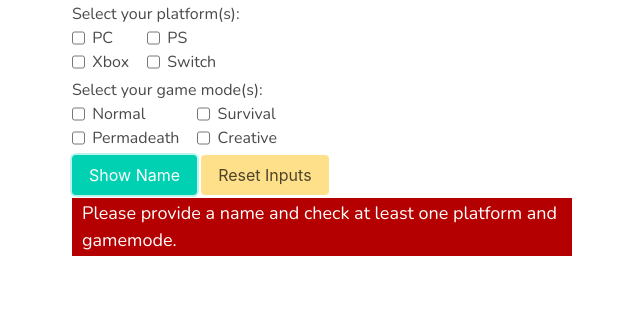
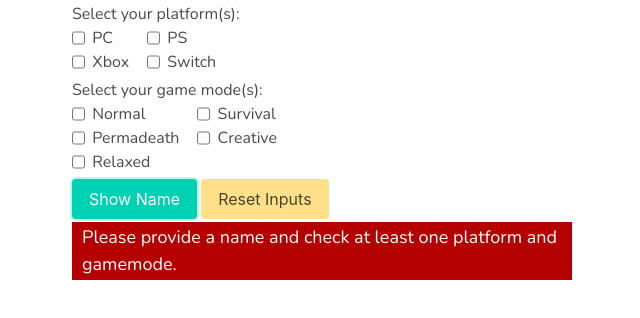
Before and after one commit to Lenni009/fixyourname, a plain HTML site: page index.html in a window 1280 px wide. Both pictures are taken after a click on the input "Show Name". Shown: the part 144-462 px from the top of the page, without its empty margins (318-958 px from the left). Drawn offline with nearby package versions, Linux system fonts and the light colour scheme.

Commit message:
make mode check dynamic

```diff
--- a/index.html
+++ b/index.html
@@ -12,6 +12,7 @@
 			let platform = checkBoxFunction("platform");
 			let gamemode = checkBoxFunction("gamemode");
 			const platformNr = document.querySelectorAll(".platformCheckboxes>input").length;
+			const modeNr = document.querySelectorAll(".modeCheckboxes>input").length;
 			function fullName(name, platform, gamemode) {
 				return name + ' ' + String(platform).replaceAll(',', '/') + ':' + String(gamemode).replaceAll(',', '/');
 			}
@@ -19,7 +20,7 @@
 
 			if (fullName(name, platform, gamemode).length > 32) {
 				const newModes = [];
-				if (gamemode.length == 4) {
+				if (gamemode.length == modeNr) {
 					newModes.push('All');
 				} else {
 					let newMode;
@@ -113,6 +114,8 @@
 						for="permadeath">&nbsp;Permadeath</label>
 					<input name="gamemode" id="creative" type="checkbox" value="Creative"><label
 						for="creative">&nbsp;Creative</label>
+					<input name="gamemode" id="relaxed" type="checkbox" value="Relaxed"><label
+						for="relaxed">&nbsp;Relaxed</label>
 				</div>
 			</div>
 		</form>
```
